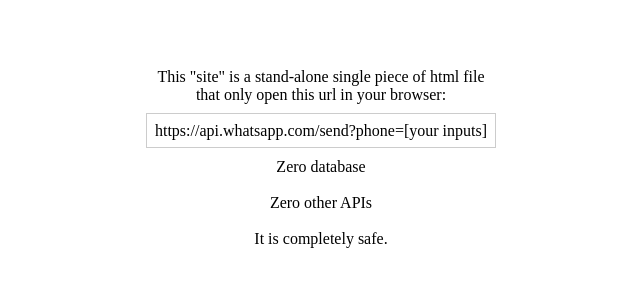
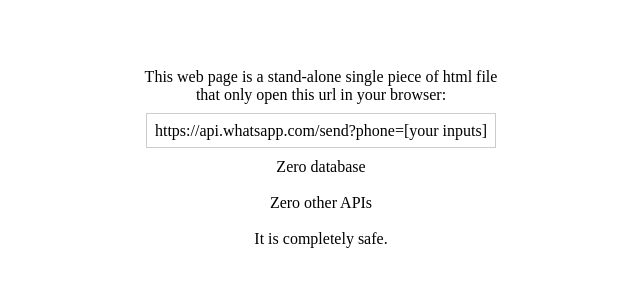
Before and after one commit to ahwahha/wtsapp, a plain HTML site: page portal.html in a window 1280 px wide. Shown: the part 154-440 px from the top of the page, 319-959 px from the left. Drawn offline with Linux system fonts and the light colour scheme.

Commit message:
Update portal.html

```diff
--- a/portal.html
+++ b/portal.html
@@ -34,7 +34,7 @@
         <button id="go" class="button" style="width:150px;height:35px;font-size:120%;">go</button>
     </div>
     <div style="text-align:center; margin-top:50px; white-space:pre;">
-This "site" is a stand-alone single piece of html file
+This web page is a stand-alone single piece of html file
 that only open this url in your browser:
 
 <span style="border:solid #ccc 1px; padding:8px;">https://api.whatsapp.com/send?phone=[your inputs]</span>
```
